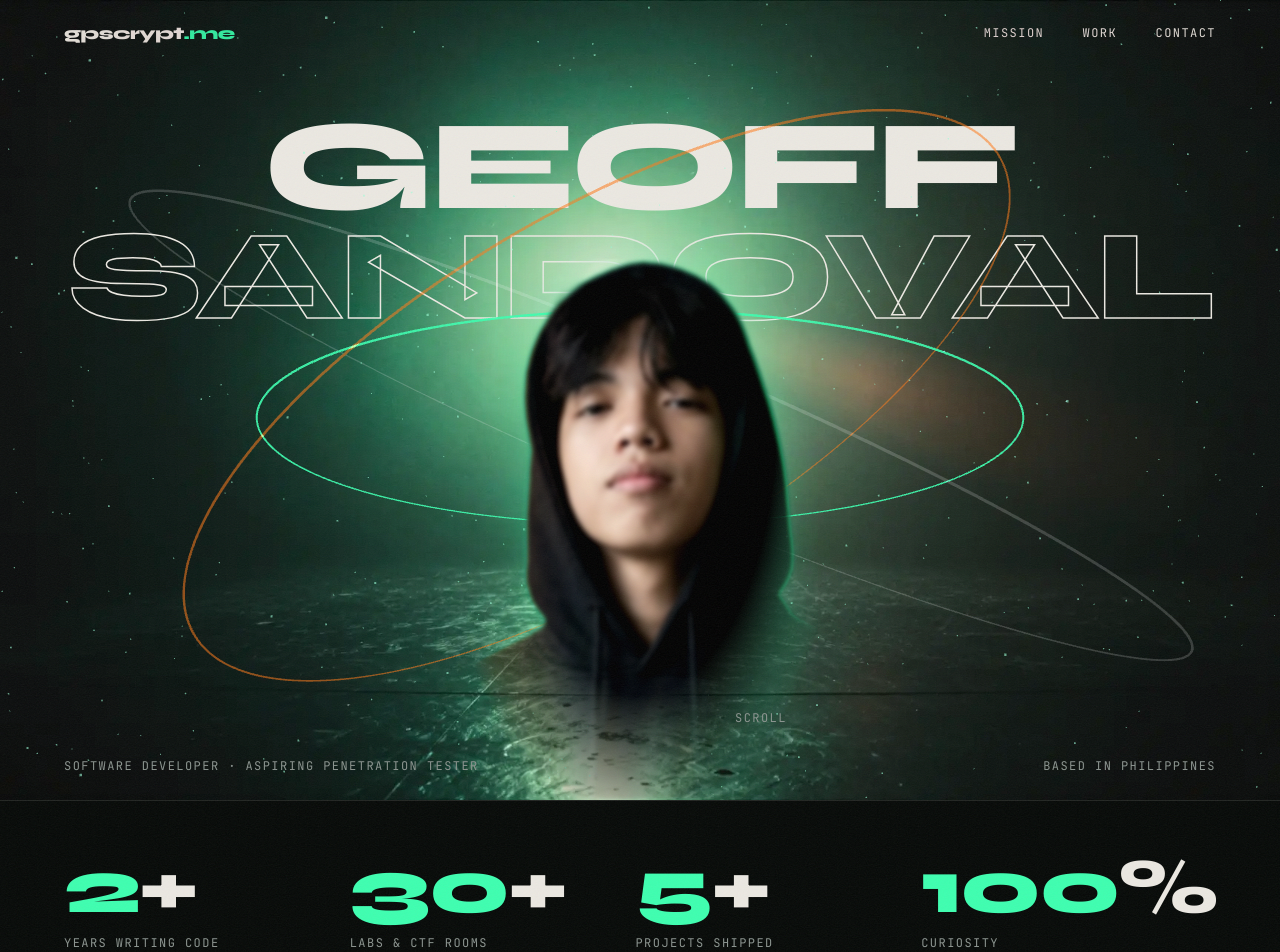
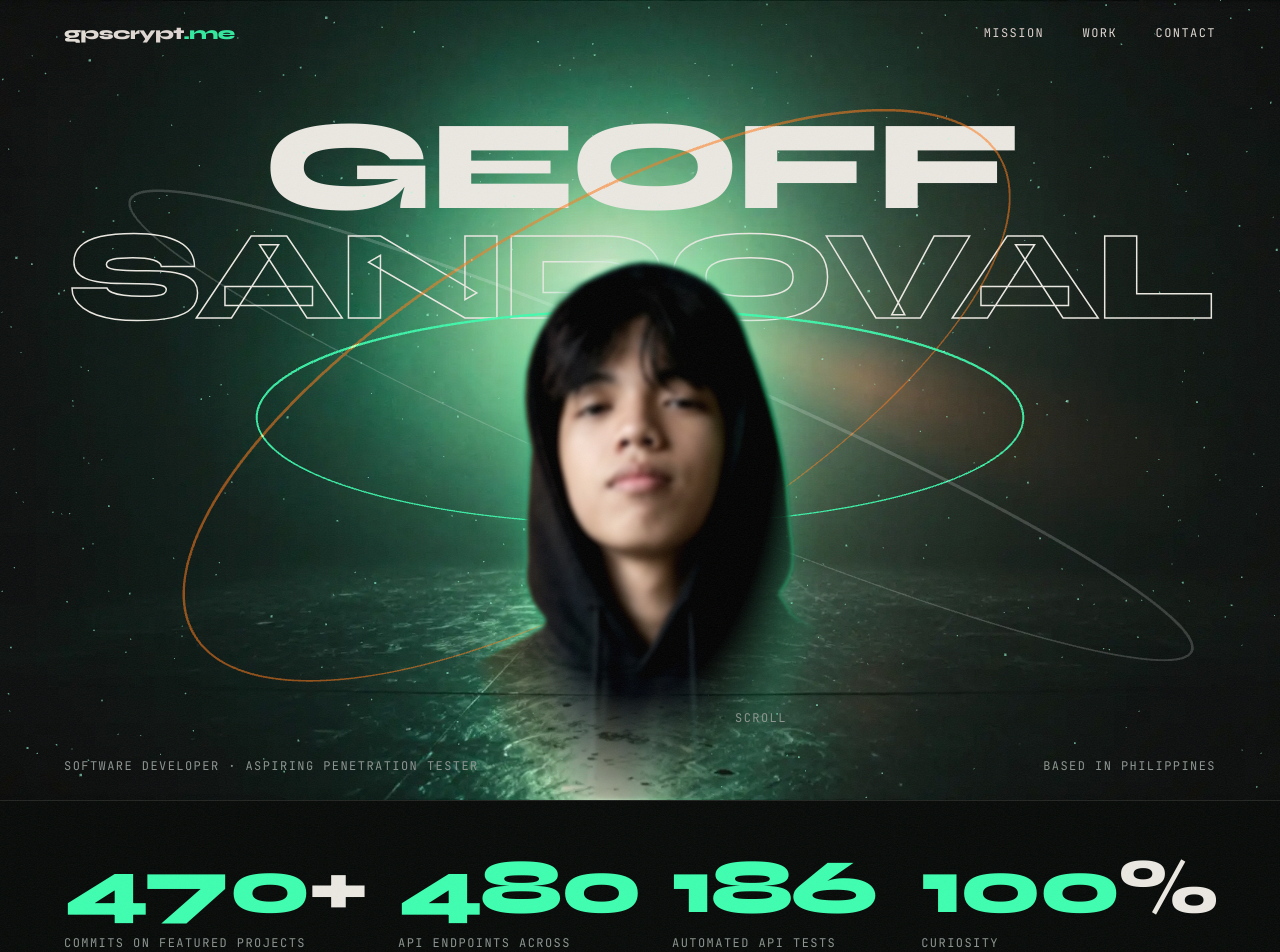
Before and after one commit to sandoval02/prtfl, a Next.js app: page / in a window 1280 px wide. Shown: the top 952 px of the page. Built offline with nearby package versions, Linux system fonts and the light colour scheme.

Commit message:
feat(work): feature Tugon, Applischo and Eterna case studies
- replace portfolio case with real projects and role lines
- add Tugon screenshot from tugon.live
- use real repo stats in the stats strip
- update skills, pillars and story to match actual stacks
- make case image parallax subtler

```diff
--- a/app/Motion.js
+++ b/app/Motion.js
@@ -116,10 +116,11 @@ function init() {
     })
   );
 
-  // Parallax plates
-  gsap.utils.toArray('[data-parallax]').forEach((el) =>
-    gsap.fromTo(el, { yPercent: -12 }, { yPercent: 12, ease: 'none', scrollTrigger: { trigger: el.parentElement, scrub: true } })
-  );
+  // Parallax plates (data-parallax="n" sets the travel in %, default 12)
+  gsap.utils.toArray('[data-parallax]').forEach((el) => {
+    const a = +el.dataset.parallax || 12;
+    gsap.fromTo(el, { yPercent: -a }, { yPercent: a, ease: 'none', scrollTrigger: { trigger: el.parentElement, scrub: true } });
+  });
 
   // Project frames open like a shutter as they scroll in
   gsap.utils.toArray('.case-media').forEach((m) =>
--- a/app/globals.css
+++ b/app/globals.css
@@ -171,7 +171,7 @@ h2 { font-size: clamp(1.8rem, 7.4vw, 8rem); line-height: 0.9; text-transform: up
 .case-bar i:nth-child(2) { background: var(--em); }
 .case-bar span { margin-inline: auto; color: var(--muted); font-size: 0.65rem; text-transform: none; white-space: nowrap; overflow: hidden; text-overflow: ellipsis; }
 .case-shot { position: relative; aspect-ratio: 16 / 10; overflow: hidden; }
-.case-shot img { position: absolute; top: -12%; left: 0; width: 100%; height: 124%; object-fit: cover; object-position: top; }
+.case-shot img { position: absolute; top: -5%; left: 0; width: 100%; height: 110%; object-fit: cover; object-position: left top; }
 
 /* Placeholder: animated grid, orbit ring, scanline */
 .case-placeholder {
@@ -192,6 +192,7 @@ h2 { font-size: clamp(1.8rem, 7.4vw, 8rem); line-height: 0.9; text-transform: up
 .case-meta { display: flex; justify-content: space-between; gap: 1rem; flex-wrap: wrap; color: var(--muted); }
 .case-meta span:first-child { color: var(--or); }
 .case h3 { font-size: clamp(1.4rem, 3vw, 3.4rem); line-height: 0.95; text-transform: uppercase; margin: 1.2rem 0; }
+.case-role { color: var(--em); margin: -0.4rem 0 1.2rem; }
 .case-summary { color: #c9cec9; font-size: clamp(1rem, 1.3vw, 1.15rem); max-width: 46ch; }
 .case-metrics { display: flex; flex-wrap: wrap; gap: clamp(1.5rem, 3vw, 2.5rem); margin: 2rem 0; }
 .case-metrics div { display: flex; flex-direction: column-reverse; gap: 0.4rem; }
--- a/app/page.js
+++ b/app/page.js
@@ -26,7 +26,7 @@ function Case({ p, i, total }) {
         <div className="case-bar" aria-hidden="true"><i /><i /><i /><span className="mono">{p.bar}</span></div>
         <div className="case-shot">
           {p.image ? (
-            <img src={p.image} alt={`${p.title} preview`} loading="lazy" data-parallax />
+            <img src={p.image} alt={`${p.title} preview`} loading="lazy" data-parallax="4" />
           ) : (
             <div className="case-placeholder" aria-hidden="true">
               <span className="ph-ring" />
@@ -43,6 +43,7 @@ function Case({ p, i, total }) {
           <span>{p.kind} · {p.year}</span>
         </p>
         <h3>{p.title}</h3>
+        <p className="mono case-role">{p.role}</p>
         <p className="case-summary">{p.summary}</p>
         {p.metrics.length > 0 && (
           <dl className="case-metrics">
--- a/app/site.js
+++ b/app/site.js
@@ -1,5 +1,5 @@
 // Edit this file to make the site yours.
-const github = 'sandoval02'; // public repos are pulled in at build time
+const github = 'sandoval02';
 
 export const site = {
   url: 'https://gpscrypt.me',
@@ -16,11 +16,11 @@ export const site = {
   // Drop Seedance clips into public/ and set them here (e.g. '/hero.mp4'); empty = still image.
   videos: { hero: '', builder: '', lab: '' },
 
-  // ⚠ Placeholder numbers — set your real ones.
+  // Counted from the featured repos (Oct 2026).
   stats: [
-    { value: 2, suffix: '+', label: 'Years writing code' },
-    { value: 30, suffix: '+', label: 'Labs & CTF rooms' },
-    { value: 5, suffix: '+', label: 'Projects shipped' },
+    { value: 470, suffix: '+', label: 'Commits on featured projects' },
+    { value: 480, suffix: '', label: 'API endpoints across projects' },
+    { value: 186, suffix: '', label: 'Automated API tests (Tugon)' },
     { value: 100, suffix: '%', label: 'Curiosity' },
   ],
 
@@ -28,72 +28,150 @@ export const site = {
     'I build software that feels effortless — then I try to break it. The best developers think like attackers.',
 
   pillars: [
-    { title: 'Build', text: 'Full-stack web apps with React, Next.js and Node — fast, accessible, built to last.' },
+    { title: 'Build', text: 'Full-stack web and mobile apps with React, Next.js, Flutter and Python APIs — fast and built to last.' },
     { title: 'Break', text: 'Ethical hacking in labs and CTFs: recon, exploitation, privilege escalation. Learning how systems fail.' },
-    { title: 'Secure', text: 'System administration and secure-by-default habits: hardening, least privilege, clean deployments.' },
+    { title: 'Secure', text: 'Hashed credentials, rate limits, role guards and least privilege — security designed in, not bolted on.' },
   ],
 
   story: [
     { title: 'The Student', text: 'BS Information Technology. Weekly system-administration labs taught me how real systems run — and how they break.' },
-    { title: 'The Builder', text: 'Late nights turning ideas into code: web apps, tools, interfaces — and this very site.' },
+    { title: 'The Builder', text: 'Late nights turning ideas into shipped software: an emergency-response platform, a scholarship system, an artisan marketplace.' },
     { title: 'The Breaker', text: 'Now training as a penetration tester. Every system I build, I want to know exactly how it could fall.' },
   ],
 
   services: [
-    { title: 'Web Development', text: 'Next.js / React sites and apps, SEO-ready from day one.' },
+    { title: 'Web & Mobile Apps', text: 'Next.js, React and Flutter apps backed by FastAPI or Flask APIs.' },
     { title: 'Immersive UI & 3D', text: 'Three.js scenes, motion and scroll storytelling.' },
     { title: 'Security Reviews', text: 'Recon, vulnerability scanning and hardening checklists for small projects.' },
     { title: 'Community', text: 'CTFs, write-ups and open source — learning in public.' },
   ],
 
-  skills: ['JavaScript', 'React', 'Next.js', 'Node.js', 'Python', 'Three.js', 'Git', 'System Administration'],
+  skills: ['TypeScript', 'JavaScript', 'React', 'Next.js', 'Flutter', 'Python', 'FastAPI', 'Flask', 'PostgreSQL', 'Redis', 'Supabase', 'Three.js', 'Git', 'System Administration'],
   security: ['Linux', 'Networking', 'Nmap', 'Burp Suite', 'OWASP Top 10', 'Wireshark', 'TryHackMe / HTB'],
 
   // Featured case studies. image: put a screenshot in public/projects/ and set its path; '' shows the animated placeholder.
-  // metrics: a whole-number value counts up on scroll.
+  // metrics: a whole-number value counts up on scroll. links: '' hides the button (private repos would 404).
   projects: [
     {
-      title: 'gpscrypt.me',
-      bar: 'gpscrypt.me',
-      kind: 'Web Development · Personal',
+      title: 'Tugon',
+      bar: 'tugon.live',
+      kind: 'Mobile App · Emergency response',
       year: '2026',
+      role: 'Full-stack developer · team of 2 · ~65% of commits',
       summary:
-        'The site you’re on. A cinematic, scroll-told portfolio with real-time 3D — statically exported for speed and SEO, and shipped by CI to a custom domain.',
-      image: '/projects/portfolio.webp',
+        'Emergency-response platform for the municipality of Liliw. Citizens report incidents, responders are dispatched and tracked live, and AI helps triage reports.',
+      image: '/projects/tugon.webp',
       metrics: [
-        { value: '98', suffix: '%', label: 'Image weight cut' },
-        { value: '100', suffix: '%', label: 'Pre-rendered HTML' },
-        { value: '0', label: 'Servers to attack' },
+        { value: '216', label: 'API endpoints' },
+        { value: '58', label: 'Mobile screens' },
+        { value: '10', label: 'User roles' },
       ],
-      stack: ['Next.js 16', 'React 19', 'three.js', 'GSAP', 'ScrollTrigger', 'Lenis', 'GitHub Actions', 'GitHub Pages'],
+      stack: ['Flutter', 'Dart', 'FastAPI', 'Python', 'PostgreSQL (Supabase)', 'SQLAlchemy', 'Redis', 'Firebase Cloud Messaging', 'Gemini API', 'Render'],
       features: [
-        'Kinetic, character-split typography',
-        'Pinned scroll storytelling with cross-fading chapters',
-        'Real-time WebGL orbit rings and particles',
-        'Magnetic and scroll-velocity-reactive interactions',
-        'Fully responsive and reduced-motion aware',
+        'Citizens report incidents with photos and voice input',
+        'Live responder tracking on a map over WebSockets',
+        'Mission dispatch to responders with push notifications',
+        'Responder attendance with GPS and face-match checks',
+        'AI report triage with descriptive and predictive analytics',
       ],
       techniques: [
-        'Static export — every word is in the HTML for search engines',
-        'Smooth scroll on GSAP’s ticker, synced with ScrollTrigger',
-        'AI-generated scene plates composited with CSS masks',
-        'WebP image pipeline with sharp (≈10 MB → under 250 KB)',
-        'WebGL render loop pauses off-screen (IntersectionObserver)',
+        'Async FastAPI with a pooled, pre-warmed PostgreSQL connection',
+        'Redis rate limiting with an in-memory fallback',
+        'TTL response cache that is invalidated on writes',
+        'Multi-provider AI router with priority and cooldown fallback',
+        '186 automated API tests with pytest',
       ],
       security: [
-        'Static-only architecture: no server, database or form backend',
-        'Subresource Integrity hashes on every CDN script',
-        'Least-privilege CI token: read code, write Pages — nothing else',
-        'Lockfile-pinned dependencies installed with npm ci',
-        'HTTPS-only on a custom domain',
+        'bcrypt password hashing',
+        'JWT sessions with an active-account check on every request',
+        'Role-based guard on 39 admin endpoints',
+        'Per-IP and per-account rate limits on login, signup and OTP',
+        'Hashed, expiring email OTPs capped at 5 attempts',
       ],
-      links: { live: 'https://gpscrypt.me', code: 'https://github.com/sandoval02/prtfl' },
+      links: { live: 'https://www.tugon.live', code: '' },
+    },
+    {
+      title: 'Applischo',
+      bar: 'applischo / evaluation',
+      kind: 'Web App · Scholarship management',
+      year: '2026',
+      role: 'Full-stack developer · solo build',
+      summary:
+        'Scholarship management system for a municipal program, from application and exam to evaluation, approval and payout. A rule-based scorer recommends; staff decide.',
+      image: '',
+      metrics: [
+        { value: '155', label: 'API endpoints' },
+        { value: '34', label: 'Database tables' },
+        { value: '5', label: 'User roles' },
+      ],
+      stack: ['Next.js 15', 'React 19', 'TypeScript', 'Tailwind CSS 4', 'PostgreSQL (Supabase)', 'Supabase Storage', 'Resend', 'MediaPipe', 'Vercel'],
+      features: [
+        'Applicants build a profile and see rule-by-rule eligibility',
+        'Online exams with a timer, anti-cheat flags and a camera check',
+        'Weighted, explainable scoring that staff can adjust with a reason',
+        'Authority approves, returns or rejects, with bulk approval',
+        'Renewals, payout batches and claim tracking for scholars',
+      ],
+      techniques: [
+        'Eligibility rules stored as data and run by one pure rule engine',
+        'Weighted scoring with anomaly flags and plain-language reasons',
+        'Application workflow defined in a single transition table',
+        'Fuzzy duplicate detection using a Dice similarity score',
+        'Server-owned exam clock with a disconnect policy',
+      ],
+      security: [
+        'bcrypt password hashing',
+        'Signed httpOnly session cookie, rechecked against the database per request',
+        'Role-based access in middleware and on API routes',
+        'OTPs stored as keyed hashes, 10-minute expiry, 5 tries',
+        'Parameterized SQL, Row Level Security, AES-256-GCM for stored API keys',
+      ],
+      links: { live: '', code: '' },
+    },
+    {
+      title: 'Eterna',
+      bar: 'eterna / seller-dashboard',
+      kind: 'E-commerce · 3rd-year project',
+      year: '2025',
+      role: 'Full-stack developer · solo build',
+      summary:
+        'Marketplace for local artisans with separate buyer, seller, rider and admin portals. Includes checkout, a commission wallet, live chat and an AI shopping assistant.',
+      image: '',
+      metrics: [
+        { value: '109', label: 'API endpoints' },
+        { value: '33', label: 'Pages' },
+        { value: '4', label: 'User roles' },
+      ],
+      stack: ['React 19', 'TypeScript', 'Redux Toolkit', 'Tailwind CSS 4', 'MUI', 'Flask', 'PostgreSQL', 'Socket.IO', 'Cloudinary', 'PayPal'],
+      features: [
+        'Buyers browse products, check out and track orders',
+        'Seller portal for products, orders and analytics',
+        'Rider portal for deliveries, with order QR codes from checkout',
+        'Real-time chat between buyers, sellers and riders',
+        'AI shopping assistant that answers from the live product catalog',
+      ],
+      techniques: [
+        'Feature-based modules on both the React app and the Flask API',
+        'Access and refresh tokens signed with separate secrets',
+        'Wallet ledger with a configurable commission on each order',
+        'Socket.IO rooms for real-time messaging',
+        'Admin approval workflow for new users, sellers and riders',
+      ],
+      security: [
+        'bcrypt password hashing',
+        'Parameterized SQL queries throughout',
+        'Role guards for buyer, seller, rider and admin API routes',
+        'Email OTP verification with a 5-minute expiry',
+        'Secrets and API keys read from environment variables',
+      ],
+      links: { live: '', code: '' },
     },
     {
       title: 'System Administration Portfolio',
       bar: 'bsit-sysadmin ~ ssh verified',
       kind: 'System Administration · ITEP 414',
       year: '2026',
+      role: 'Coursework · solo',
       summary:
         'A semester-long lab portfolio: planning the enterprise infrastructure of a 20-person startup, then deploying, networking and securing Ubuntu and Windows servers — every step documented.',
       image: '',
@@ -122,7 +200,7 @@ export const site = {
         '3-2-1 backups following CISA guidance',
         'Remote administration over encrypted SSH; servers patched right after install',
       ],
-      links: { code: 'https://github.com/sandoval02/BSIT-SystemAdministration-Portfolio' },
+      links: { live: '', code: 'https://github.com/sandoval02/BSIT-SystemAdministration-Portfolio' },
     },
   ],
 };
```
Also changed, not shown: public/projects/portfolio.webp (deleted), public/projects/tugon.webp (added).
